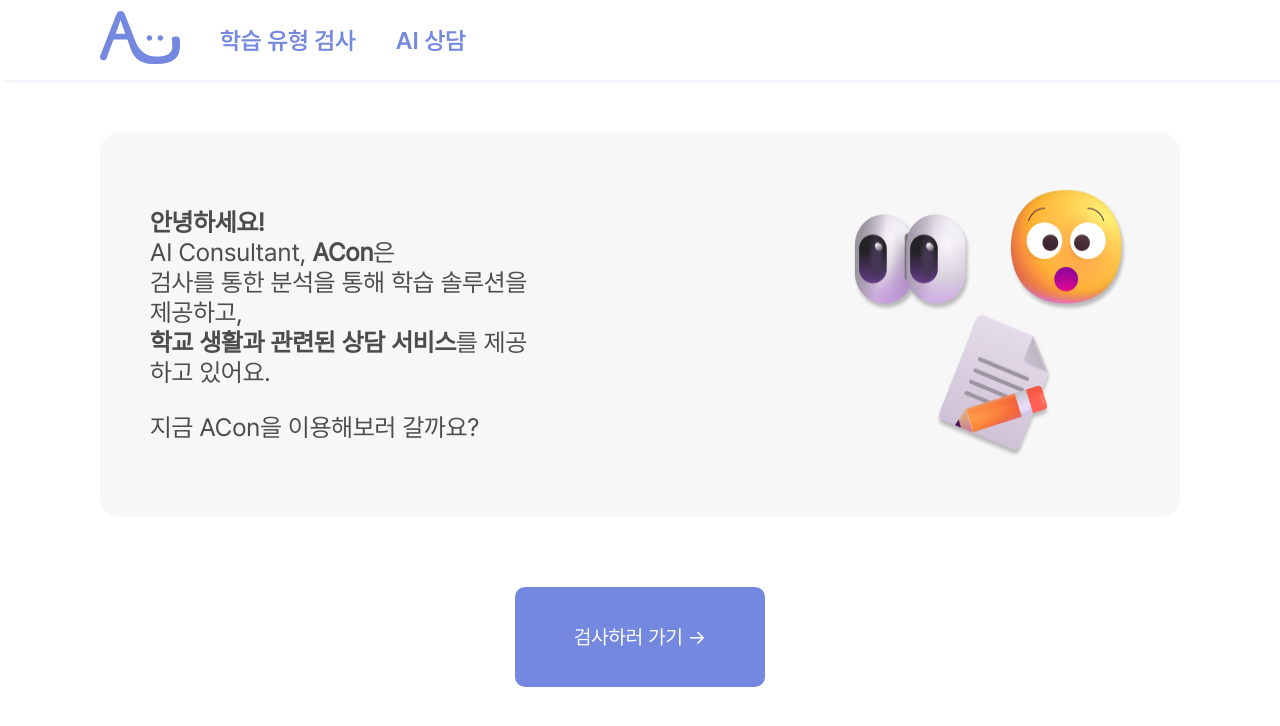
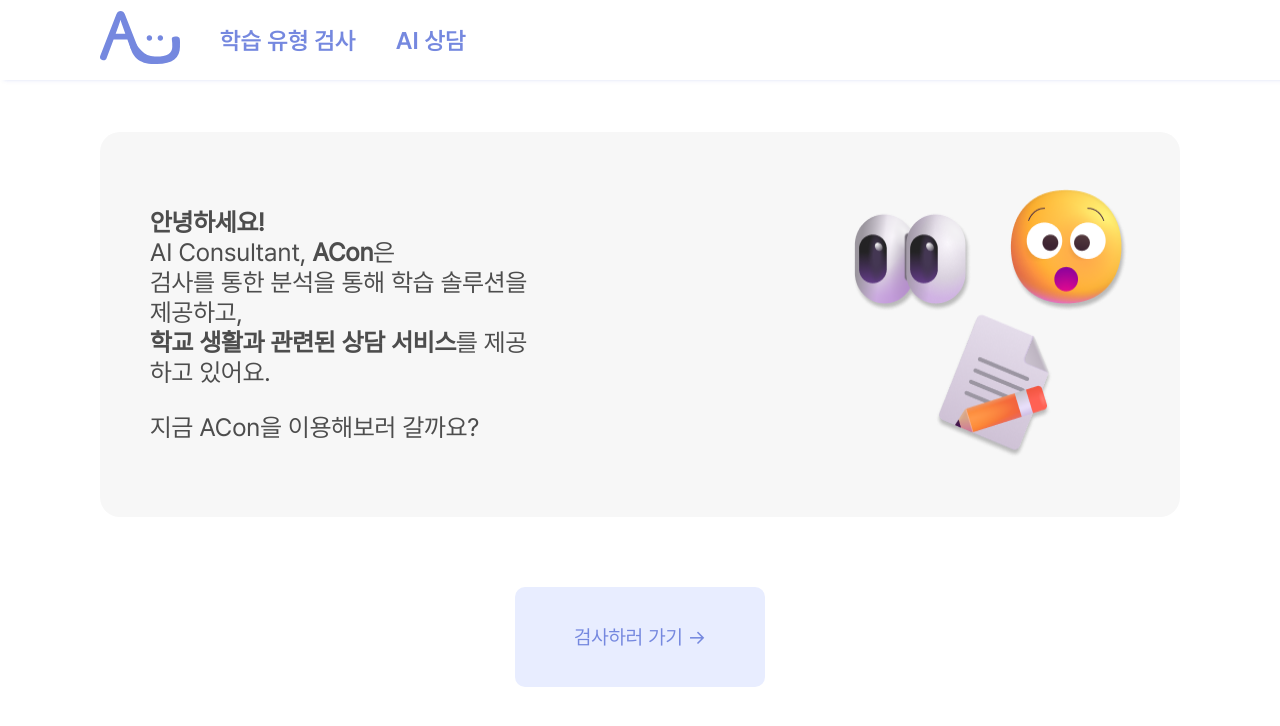
Before and after one commit to Jobfair-receive/Front, a React (Create React App) app: page / in a window 1280 px wide. Shown: the top 726 px of the page. Built offline with nearby package versions, Linux system fonts and the light colour scheme.

Commit message:
MODIFY :: 버튼 스타일 수정

```diff
--- a/src/pages/Main/Main.jsx
+++ b/src/pages/Main/Main.jsx
@@ -58,16 +58,22 @@ const GoBtn = styled.button`
   border-radius: 10px;
   font-size: 20px;
   font-weight: border;
-  color: white;
   width: 250px;
   height: 100px;
   justify-content: center;
   align-items: center;
   border-radius: 10px;
-  background: var(--AConBlue, #7588df);
   margin: 70px 450px;
   border: none;
+  color: #7588df;
+  background-color: #E8EDFF;
   cursor: pointer;
+  &:hover {
+    color: white;
+    background: var(--AConBlue, #7588df);
+    transition-duration: 0.2s;
+    transition-timing-function: ease-out;
+  }
 `;
 
 const Img = styled.div``;
--- a/src/pages/Result/Result.jsx
+++ b/src/pages/Result/Result.jsx
@@ -61,6 +61,7 @@ export default function Result(){
         {data.length===0 ?
           (
             <div>
+
               <Title><b>자세한 결과</b>를 로딩 중입니다...</Title>
             </div>
           )
--- a/src/pages/Test/Test.jsx
+++ b/src/pages/Test/Test.jsx
@@ -62,7 +62,7 @@ export default function Test(){
         <S.TestText>성격 및 학습 유형 검사</S.TestText>
         <S.TestInfo>
             <li>질문은 총 24가지로, 예상 소요 시간은 5분입니다.</li>
-            <li style={{color: '#FF0015', marker: 'marker: none'}}>내가 지금까지 해 온 행동, 현재의 모습에 따라 정직하게 답해 주세요.</li>
+            <li style={{color: '#7588df', marker: 'marker: none'}}>내가 지금까지 해 온 행동, 현재의 모습에 따라 정직하게 답해 주세요.</li>
             <li>정확한 결과를 위해서는 보통의 모습을 선택해 주세요.</li>
         </S.TestInfo>
         <S.TestForm>
@@ -83,7 +83,7 @@ export default function Test(){
                                 borderColor={value < 3 ? "#CD6B73" :   value == 3 ?  "gray" : "#7588DF"}
                             >
                                 <S.Input
-                                    size={value === "5" || value === "1" ? '110px' : value === "4" || value === "2" ? '80px' : '50px'}
+                                    size={value === "5" || value === "1" ? '100px' : value === "4" || value === "2" ? '80px' : '50px'}
                                     type="radio"
                                     name={`contact${pageVisited+index}`}
                                     value={value}
@@ -165,16 +165,17 @@ const StyledPagination = styled.div`
 
     .previousBtn,
     .nextBtn {
-        width: 3rem;
+        width: 4rem;
         height: 2rem;
         display: flex;
         align-items: center;
         justify-content: center;
         font-family: PretendardRegular;
+        font-size: 1.4rem;
         color: black;
         margin: 0 7rem;
         border-radius: 2rem;
-        padding: 0.2rem 0.8rem;
+        padding: 1rem 1.6rem;
     }
 
     .previousBtn{
--- a/src/pages/Test/Test.style.js
+++ b/src/pages/Test/Test.style.js
@@ -4,7 +4,7 @@ export const TestText = styled.span`
     display: flex;
     justify-content: center;
     align-items: center;
-    font-size: 3rem;
+    font-size: 2rem;
     font-family: PretendardSemiBold;
 `
 export const TestInfo = styled.ul`
@@ -15,7 +15,7 @@ export const TestInfo = styled.ul`
     margin: 0.6rem;
     font-family: PretendardRegular;
   }
-  background-color: #E8E8E8;
+  background-color: #F7F7F7;
   padding: 1.2rem 70px;
   margin: 3rem 3rem;
   border-radius: 0.6rem;
@@ -23,7 +23,7 @@ export const TestInfo = styled.ul`
 `
 
 export const TestForm = styled.div`
- margin: auto 3rem;
+ margin: auto 0.4rem;
 `
 
 export const TestPart = styled.div`
@@ -31,7 +31,7 @@ export const TestPart = styled.div`
     opacity: ${props => props.selected ? 1 : 0.5};
 `
 export const Question = styled.div`
-    font-size: 2.2rem;
+    font-size: 1.9rem;
     margin: 3.6rem 1.2rem 0;
     font-family: PretendardMedium;
     text-indent: -1.7em;
--- a/src/service/axios/customAxios.js
+++ b/src/service/axios/customAxios.js
@@ -1,7 +1,7 @@
 import axios from "axios";
 
 export const customAxios = axios.create({
-  baseURL: "https://port-0-acon-backend-euegqv2blnyn4a7i.sel5.cloudtype.app",
+  baseURL: "https://localhost:3000",
   withCredentials: true,
 });
 
```
